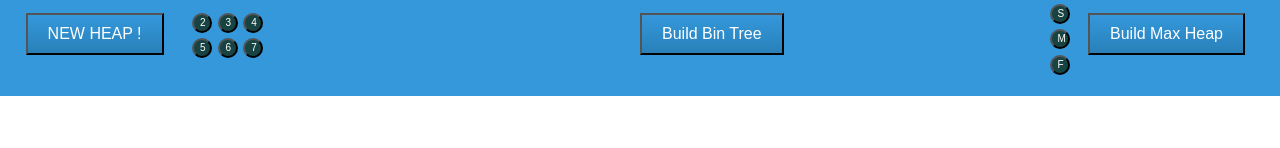
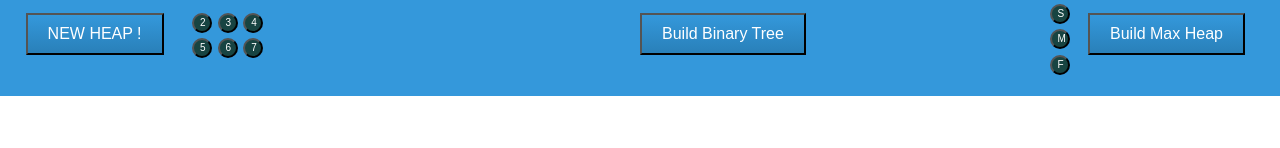
Before and after one commit to tancredeguillou/BinarySearchTrees, a React (Create React App) app: page / in a window 1280 px wide. Shown: the top 148 px of the page. Built offline with nearby package versions, Linux system fonts and the light colour scheme.

Commit message:
test continous deployment2

```diff
--- a/src/BinaryTreeVisualizer/binaryTreeVisualizer.jsx
+++ b/src/BinaryTreeVisualizer/binaryTreeVisualizer.jsx
@@ -203,7 +203,7 @@ export class BinaryTreeVisualizer extends React.Component {
                         className="button"
 
                         onClick={() => this.buildBinSearchTree()}>
-                            Build Bin Tree
+                            Build Binary Tree
                     </button>
                 </div>
                 {
```
